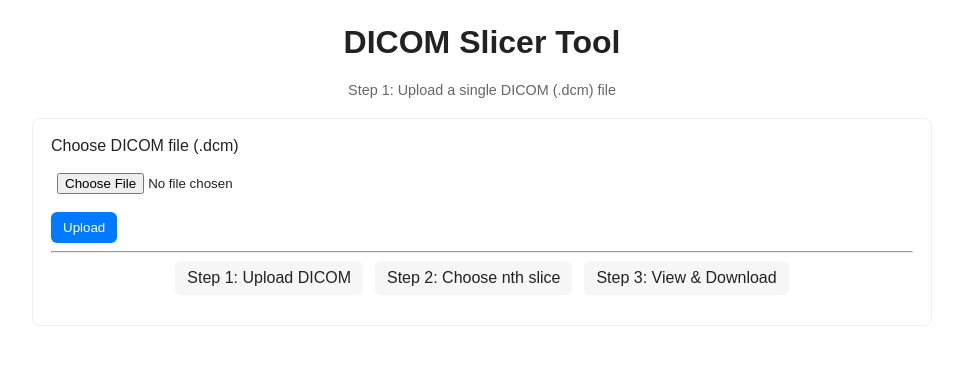
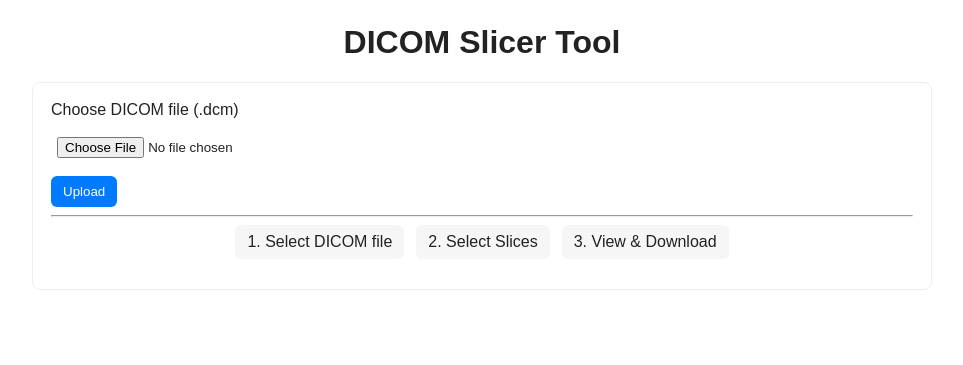
Before and after one commit to AadhithSridharan/Slicetool, a Flask app: page / in a window 1280 px wide. Shown: the top 365 px of the page, without its empty margins (158-1121 px from the left). Run offline with Flask 2, Linux system fonts and the light colour scheme; some libraries are stand-ins or nearby versions.

```diff
--- a/app.py
+++ b/app.py
@@ -101,94 +101,26 @@ def index():
 
 @app.route('/process', methods=['POST'])
 def process():
-    # Two-step flow: upload file -> ask n. then same route with n provided to extract
-    # If uploading file
-    if 'dicom_file' in request.files and request.files['dicom_file'].filename != '':
-        f = request.files['dicom_file']
-        if not allowed_file(f.filename):
-            flash('Please upload a file with .dcm extension')
-            return redirect(url_for('index'))
-        filename = os.path.basename(f.filename)
-        timestamp = datetime.utcnow().strftime('%Y%m%d%H%M%S')
-        save_name = f"{os.path.splitext(filename)[0]}_{timestamp}.dcm"
-        save_path = os.path.join(UPLOAD_FOLDER, save_name)
-        f.save(save_path)
-        # show form to select n
-        return render_template('result.html', stage='choose_n', uploaded_filename=save_name)
-
-    # If user submitted the nth value or requested to show all slices
-    uploaded = request.form.get('uploaded_filename')
-    n_value = request.form.get('n')
-    action = request.form.get('action')
-    if not uploaded:
-        flash('No uploaded file found. Please upload a DICOM file first.')
-        return redirect(url_for('index'))
-    upload_path = os.path.join(UPLOAD_FOLDER, uploaded)
-    if not os.path.exists(upload_path):
-        flash('Uploaded file not found on server. Try uploading again.')
+    if 'dicom_file' not in request.files or request.files['dicom_file'].filename == '':
+        flash('No file uploaded')
         return redirect(url_for('index'))
 
-    # validate n
-    # If user clicked "Show all slices", we will generate all frames and show them
-    if action == 'show_all':
-        try:
-            arr = read_dicom_pixel_array(upload_path)
-        except pydicom.errors.InvalidDicomError:
-            flash('Uploaded file is not a valid DICOM file.')
-            try:
-                os.remove(upload_path)
-            except Exception:
-                pass
-            return redirect(url_for('index'))
-        except Exception as e:
-            flash(f'Failed to read DICOM: {e}')
-            return redirect(url_for('index'))
+    f = request.files['dicom_file']
+    if not allowed_file(f.filename):
+        flash('Please upload a file with .dcm extension')
+        return redirect(url_for('index'))
 
-        # prepare output folder
-        base = os.path.splitext(uploaded)[0]
-        folder_name = f"{base}_slices"
-        out_dir = os.path.join(OUTPUT_ROOT, folder_name)
-        if os.path.exists(out_dir):
-            shutil.rmtree(out_dir)
-        os.makedirs(out_dir, exist_ok=True)
+    # Save uploaded file
+    filename = os.path.basename(f.filename)
+    timestamp = datetime.utcnow().strftime('%Y%m%d%H%M%S')
+    save_name = f"{os.path.splitext(filename)[0]}_{timestamp}.dcm"
+    upload_path = os.path.join(UPLOAD_FOLDER, save_name)
+    f.save(upload_path)
 
-        # Save all frames
-        if arr.ndim == 2:
-            frames = [arr]
-            indices = [0]
-        else:
-            frames = [arr[i] for i in range(arr.shape[0])]
-            indices = list(range(len(frames)))
-
-        saved_files = []
-        for idx, a in zip(indices, frames):
-            img_arr = normalize_to_uint8(a)
-            im = Image.fromarray(img_arr)
-            if im.mode != 'RGB':
-                im = im.convert('L').convert('RGB')
-            fname = f"slice_{idx+1:04d}.png"
-            im.save(os.path.join(out_dir, fname))
-            saved_files.append(fname)
-
-        # Create URLs using the serve_image route instead of static files
-        thumbnails = [url_for('serve_image', folder=folder_name, filename=fn) for fn in saved_files]
-        return render_template('result.html', stage='show_results', folder_name=folder_name, thumbnails=thumbnails, filenames=saved_files)
-
-    # Otherwise validate n
-    try:
-        n = int(n_value)
-        if n <= 0:
-            raise ValueError()
-    except Exception:
-        flash('Please provide a valid positive integer for nth slice')
-        return render_template('result.html', stage='choose_n', uploaded_filename=uploaded)
-
-    # Load DICOM
     try:
         arr = read_dicom_pixel_array(upload_path)
     except pydicom.errors.InvalidDicomError:
         flash('Uploaded file is not a valid DICOM file.')
-        # cleanup uploaded file
         try:
             os.remove(upload_path)
         except Exception:
@@ -198,37 +130,24 @@ def process():
         flash(f'Failed to read DICOM: {e}')
         return redirect(url_for('index'))
 
-    # Determine frames
-    if arr.ndim == 2:
-        total = 1
-    else:
-        total = arr.shape[0]
-
-    # select every nth slice starting from first
-    indices = list(range(0, total, n))
-    if len(indices) == 0:
-        flash('No slices selected with this frequency. Try a smaller n.')
-        return render_template('result.html', stage='choose_n', uploaded_filename=uploaded)
-
-    # Prepare output folder name
-    base = os.path.splitext(uploaded)[0]
+    # Prepare output folder
+    base = os.path.splitext(save_name)[0]
     folder_name = f"{base}_slices"
     out_dir = os.path.join(OUTPUT_ROOT, folder_name)
-    # If exists from previous run, clear it
     if os.path.exists(out_dir):
         shutil.rmtree(out_dir)
     os.makedirs(out_dir, exist_ok=True)
 
-    # If multi-frame, pick every nth frame and save
-    to_save = []
+    # Save all frames
     if arr.ndim == 2:
-        selected = [arr]
+        frames = [arr]
+        indices = [0]
     else:
-        selected = [arr[i] for i in indices]
+        frames = [arr[i] for i in range(arr.shape[0])]
+        indices = list(range(len(frames)))
 
     saved_files = []
-    for idx, a in zip(indices, selected):
-        # normalize and save each as PNG
+    for idx, a in zip(indices, frames):
         img_arr = normalize_to_uint8(a)
         im = Image.fromarray(img_arr)
         if im.mode != 'RGB':
@@ -237,14 +156,10 @@ def process():
         im.save(os.path.join(out_dir, fname))
         saved_files.append(fname)
 
-    # Keep a reference to cleanup later by returning folder key
-    # Show thumbnails
-    thumbnails = []
-    for fn in saved_files:
-        # Create route-based URLs that will serve from temp directory
-        thumbnails.append(url_for('serve_image', folder=folder_name, filename=fn))
+    # Create URLs using the serve_image route
+    thumbnails = [url_for('serve_image', folder=folder_name, filename=fn) for fn in saved_files]
 
-    # Render results page with thumbnails and download link
+    # Render results page with thumbnails
     return render_template('result.html', stage='show_results', folder_name=folder_name, thumbnails=thumbnails, filenames=saved_files)
 
 
--- a/templates/index.html
+++ b/templates/index.html
@@ -22,7 +22,6 @@
   <body>
     <header>
       <h1>DICOM Slicer Tool</h1>
-      <p class="note">Step 1: Upload a single DICOM (.dcm) file</p>
     </header>
 
     <div class="card">
@@ -42,9 +41,9 @@
 
       <hr>
       <div class="steps">
-        <div class="step">Step 1: Upload DICOM</div>
-        <div class="step">Step 2: Choose nth slice</div>
-        <div class="step">Step 3: View & Download</div>
+        <div class="step">1. Select DICOM file</div>
+        <div class="step">2. Select Slices</div>
+        <div class="step">3. View & Download</div>
       </div>
     </div>
   </body>
```
Also changed, not shown: templates/result.html (+3 -10 lines), README.md.
